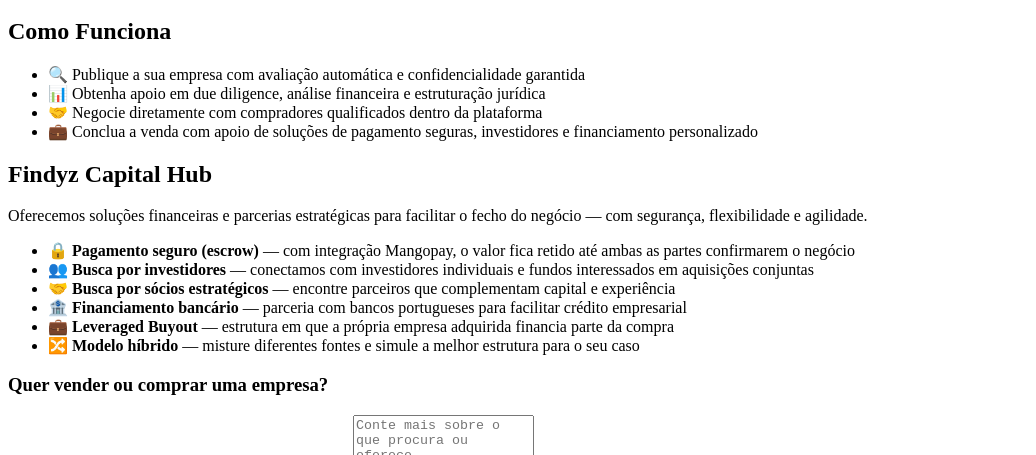
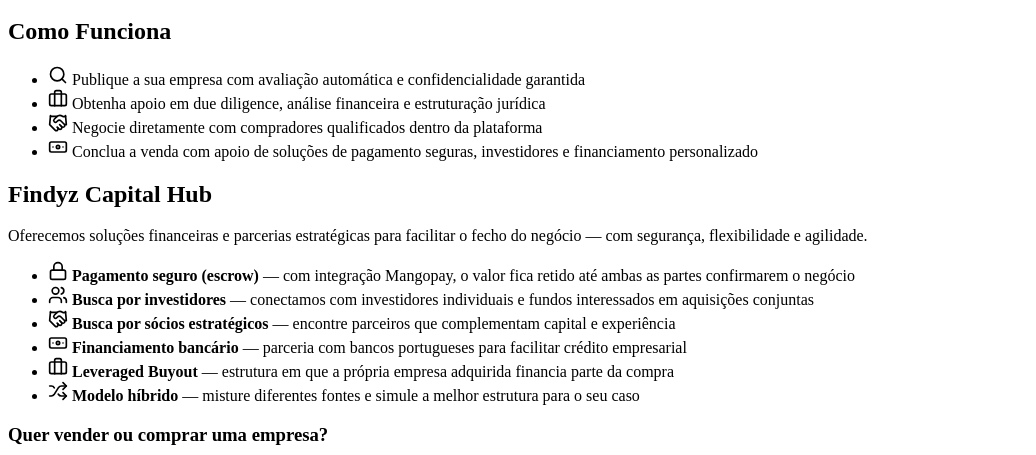
Before and after one commit to femascao/findyz, a Next.js app: page / in a window 1280 px wide. Shown: the part 147-602 px from the top of the page, without its empty margins (0-1036 px from the left). Built offline with nearby package versions, Linux system fonts and the light colour scheme.

Commit message:
Atualiza visual com ícones personalizados e cores da marca

```diff
--- a/app/page.jsx
+++ b/app/page.jsx
@@ -1,6 +1,7 @@
 'use client';
 
 import Image from "next/image";
+import { Briefcase, Lock, Search, Banknote, Users, Handshake, Shuffle } from "lucide-react";
 
 export default function Page() {
   return (
@@ -33,10 +34,10 @@
       <section className="px-6 py-16 max-w-4xl mx-auto">
         <h2 className="text-3xl font-bold text-center text-blue-900">Como Funciona</h2>
         <ul className="mt-6 space-y-3 text-lg text-gray-800">
-          <li>🔍 Publique a sua empresa com avaliação automática e confidencialidade garantida</li>
-          <li>📊 Obtenha apoio em due diligence, análise financeira e estruturação jurídica</li>
-          <li>🤝 Negocie diretamente com compradores qualificados dentro da plataforma</li>
-          <li>💼 Conclua a venda com apoio de soluções de pagamento seguras, investidores e financiamento personalizado</li>
+          <li className="flex items-start gap-2"><Search className="text-violet-700 mt-1" size={20} /> Publique a sua empresa com avaliação automática e confidencialidade garantida</li>
+          <li className="flex items-start gap-2"><Briefcase className="text-violet-700 mt-1" size={20} /> Obtenha apoio em due diligence, análise financeira e estruturação jurídica</li>
+          <li className="flex items-start gap-2"><Handshake className="text-violet-700 mt-1" size={20} /> Negocie diretamente com compradores qualificados dentro da plataforma</li>
+          <li className="flex items-start gap-2"><Banknote className="text-violet-700 mt-1" size={20} /> Conclua a venda com apoio de soluções de pagamento seguras, investidores e financiamento personalizado</li>
         </ul>
       </section>
 
@@ -47,12 +48,12 @@
           Oferecemos soluções financeiras e parcerias estratégicas para facilitar o fecho do negócio — com segurança, flexibilidade e agilidade.
         </p>
         <ul className="mt-8 space-y-4 text-lg text-gray-800">
-          <li>🔒 <strong>Pagamento seguro (escrow)</strong> — com integração Mangopay, o valor fica retido até ambas as partes confirmarem o negócio</li>
-          <li>👥 <strong>Busca por investidores</strong> — conectamos com investidores individuais e fundos interessados em aquisições conjuntas</li>
-          <li>🤝 <strong>Busca por sócios estratégicos</strong> — encontre parceiros que complementam capital e experiência</li>
-          <li>🏦 <strong>Financiamento bancário</strong> — parceria com bancos portugueses para facilitar crédito empresarial</li>
-          <li>💼 <strong>Leveraged Buyout</strong> — estrutura em que a própria empresa adquirida financia parte da compra</li>
-          <li>🔀 <strong>Modelo híbrido</strong> — misture diferentes fontes e simule a melhor estrutura para o seu caso</li>
+          <li className="flex items-start gap-2"><Lock className="text-violet-700 mt-1" size={20} /> <strong>Pagamento seguro (escrow)</strong> — com integração Mangopay, o valor fica retido até ambas as partes confirmarem o negócio</li>
+          <li className="flex items-start gap-2"><Users className="text-violet-700 mt-1" size={20} /> <strong>Busca por investidores</strong> — conectamos com investidores individuais e fundos interessados em aquisições conjuntas</li>
+          <li className="flex items-start gap-2"><Handshake className="text-violet-700 mt-1" size={20} /> <strong>Busca por sócios estratégicos</strong> — encontre parceiros que complementam capital e experiência</li>
+          <li className="flex items-start gap-2"><Banknote className="text-violet-700 mt-1" size={20} /> <strong>Financiamento bancário</strong> — parceria com bancos portugueses para facilitar crédito empresarial</li>
+          <li className="flex items-start gap-2"><Briefcase className="text-violet-700 mt-1" size={20} /> <strong>Leveraged Buyout</strong> — estrutura em que a própria empresa adquirida financia parte da compra</li>
+          <li className="flex items-start gap-2"><Shuffle className="text-violet-700 mt-1" size={20} /> <strong>Modelo híbrido</strong> — misture diferentes fontes e simule a melhor estrutura para o seu caso</li>
         </ul>
       </section>
 
```
